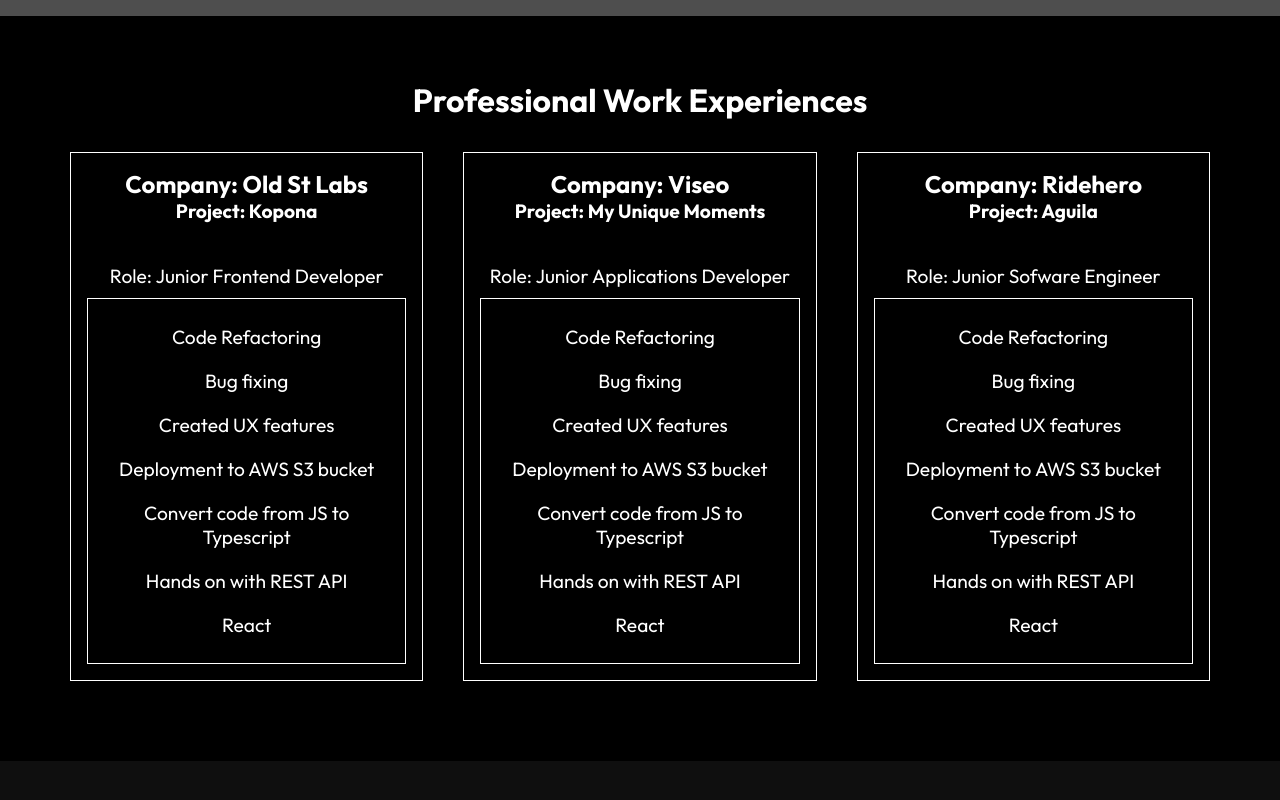
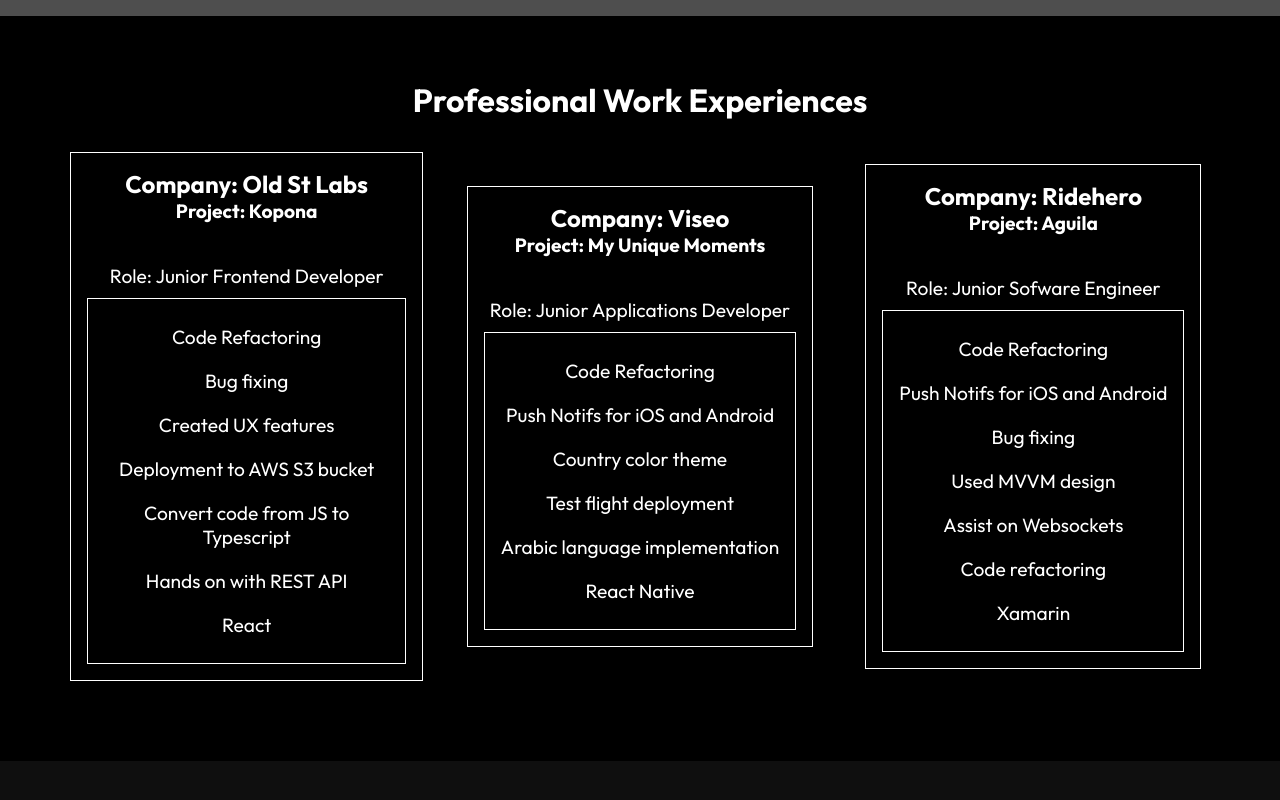
Before and after one commit to zoecabrales/jz-portfolio, a React (Create React App) app: page /work in a window 1280 px wide. Shown: the part 464-1264 px from the top of the page. Built offline with nearby package versions, Linux system fonts and the light colour scheme; grey boxes are pictures that could not be loaded.

Commit message:
edited json data in work exp

```diff
--- a/src/components/data/ExpCardData.js
+++ b/src/components/data/ExpCardData.js
@@ -19,12 +19,11 @@
     role: "Junior Applications Developer",
     duties: [
       "Code Refactoring",
-      "Bug fixing",
-      "Created UX features",
-      "Deployment to AWS S3 bucket",
-      "Convert code from JS to Typescript",
-      "Hands on with REST API",
-      "React",
+      "Push Notifs for iOS and Android",
+      "Country color theme",
+      "Test flight deployment",
+      "Arabic language implementation",
+      "React Native",
     ],
   },
   {
@@ -33,12 +32,12 @@
     role: "Junior Sofware Engineer",
     duties: [
       "Code Refactoring",
+      "Push Notifs for iOS and Android",
       "Bug fixing",
-      "Created UX features",
-      "Deployment to AWS S3 bucket",
-      "Convert code from JS to Typescript",
-      "Hands on with REST API",
-      "React",
+      "Used MVVM design",
+      "Assist on Websockets",
+      "Code refactoring",
+      "Xamarin",
     ],
   },
 ];
```
